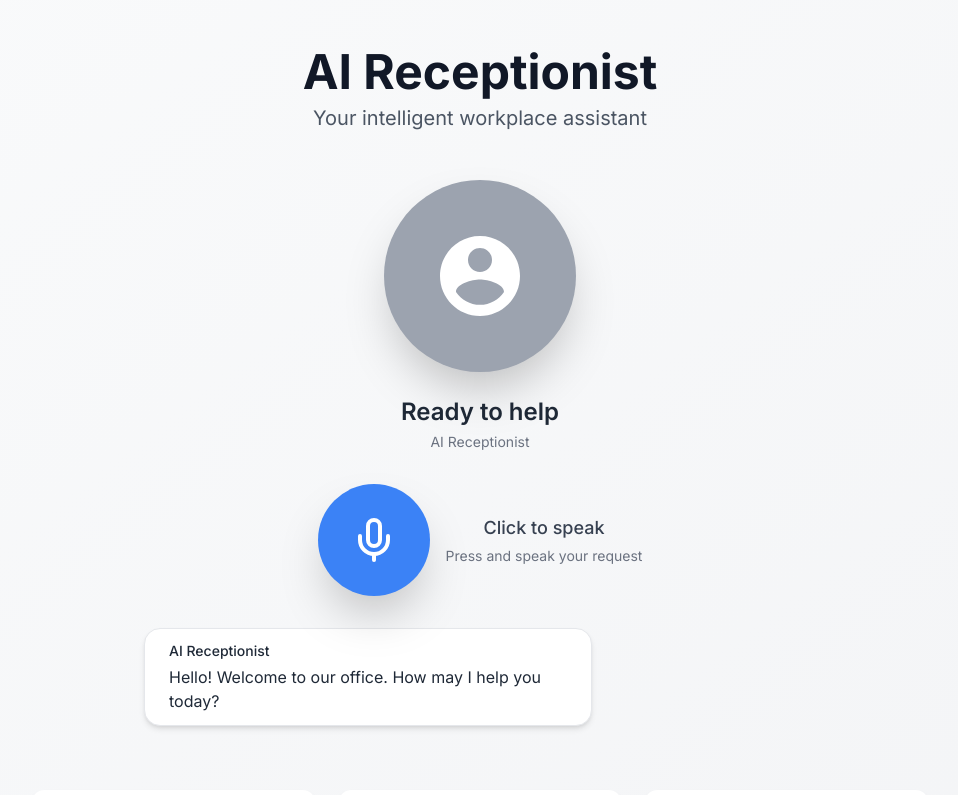
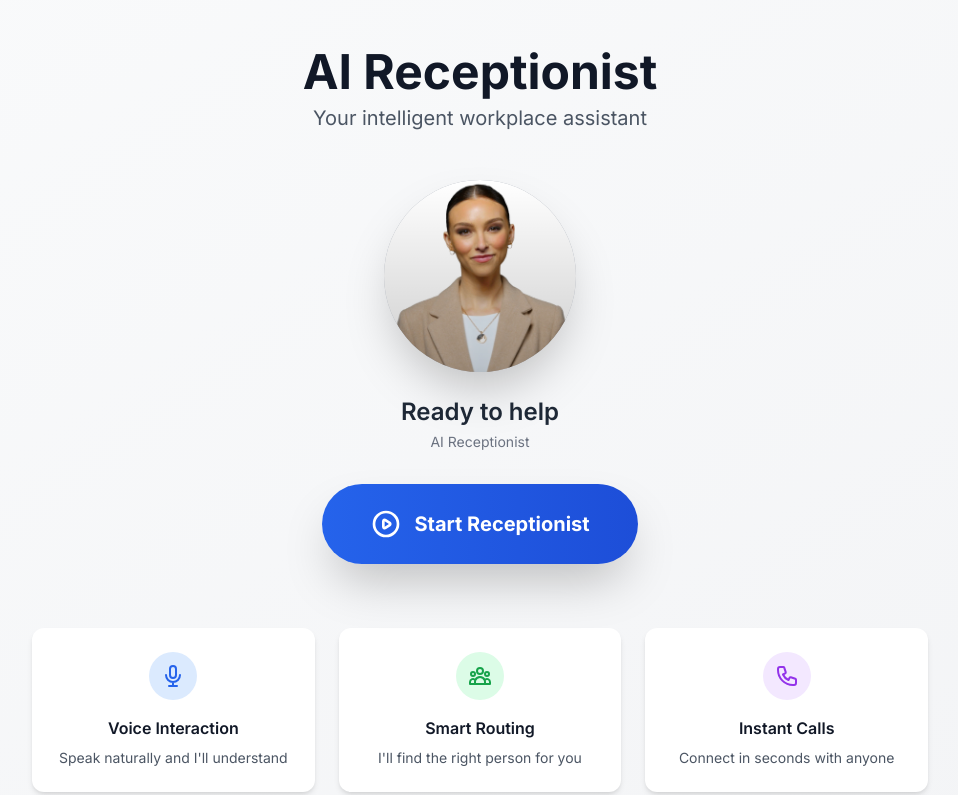
Before and after one commit to rammohanpatel/AI-Receptionist, a Next.js app: page / in a window 1280 px wide. Shown: the top 795 px of the page, without its empty margins (160-1118 px from the left). Built offline with nearby package versions, Linux system fonts and the light colour scheme.

Commit message:
add: camera + avatar

```diff
--- a/app/globals.css
+++ b/app/globals.css
@@ -17,3 +17,29 @@ body {
     )
     rgb(var(--background-start-rgb));
 }
+
+/* Custom Scrollbar Styles */
+.scrollbar-thin::-webkit-scrollbar {
+  width: 8px;
+}
+
+.scrollbar-thin::-webkit-scrollbar-track {
+  background: #f1f5f9;
+  border-radius: 10px;
+}
+
+.scrollbar-thin::-webkit-scrollbar-thumb {
+  background: #cbd5e1;
+  border-radius: 10px;
+  transition: background 0.2s;
+}
+
+.scrollbar-thin::-webkit-scrollbar-thumb:hover {
+  background: #94a3b8;
+}
+
+/* Firefox */
+.scrollbar-thin {
+  scrollbar-width: thin;
+  scrollbar-color: #cbd5e1 #f1f5f9;
+}
--- a/app/page.tsx
+++ b/app/page.tsx
@@ -20,23 +20,18 @@ export default function Home() {
     type: NotificationType;
   } | null>(null);
   const [countdown, setCountdown] = useState<number | undefined>(undefined);
+  const [isCameraActive, setIsCameraActive] = useState(false);
+  const [hasStarted, setHasStarted] = useState(false);
 
   const mediaRecorderRef = useRef<MediaRecorder | null>(null);
   const audioChunksRef = useRef<Blob[]>([]);
   const audioRef = useRef<HTMLAudioElement | null>(null);
   const hasInteractedRef = useRef(false);
+  const hasGreetedRef = useRef(false);
+  const videoRef = useRef<HTMLVideoElement | null>(null);
+  const videoStreamRef = useRef<MediaStream | null>(null);
 
-  useEffect(() => {
-    // Initialize with greeting (text only, audio will play on first interaction)
-    if (messages.length === 0) {
-      setTimeout(() => {
-        addMessage(
-          'Hello! Welcome to our office. How may I help you today?',
-          'assistant'
-        );
-      }, 500);
-    }
-  }, []);
+  // Removed auto-greeting - now triggered by Start button
 
   const showNotification = (message: string, type: NotificationType = 'info') => {
     setNotification({ message, type });
@@ -50,11 +45,99 @@ export default function Home() {
     ]);
   };
 
+  const startCamera = async () => {
+    try {
+      console.log('Requesting camera access...');
+      const stream = await navigator.mediaDevices.getUserMedia({
+        video: {
+          width: { ideal: 640 },
+          height: { ideal: 480 },
+          facingMode: 'user'
+        }
+      });
+      console.log('Camera stream obtained:', stream);
+      console.log('Video tracks:', stream.getVideoTracks());
+
+      videoStreamRef.current = stream;
+      setIsCameraActive(true);
+
+      // Wait a bit for state to update, then set video source
+      await new Promise(resolve => setTimeout(resolve, 100));
+
+      if (videoRef.current) {
+        console.log('Setting video srcObject');
+        videoRef.current.srcObject = stream;
+        // Force play the video
+        videoRef.current.onloadedmetadata = () => {
+          console.log('Video metadata loaded');
+          videoRef.current?.play().catch(err => console.error('Video play error:', err));
+        };
+      }
+    } catch (error) {
+      console.error('Error accessing camera:', error);
+      showNotification('Could not access camera. Continuing without video.', 'info');
+    }
+  };
+
+  const stopCamera = () => {
+    if (videoStreamRef.current) {
+      videoStreamRef.current.getTracks().forEach((track) => track.stop());
+      videoStreamRef.current = null;
+    }
+    if (videoRef.current) {
+      videoRef.current.srcObject = null;
+    }
+    setIsCameraActive(false);
+  };
+
+  // Play greeting audio with text message
+  const playGreetingAudio = async () => {
+    if (!hasGreetedRef.current) {
+      hasGreetedRef.current = true;
+      const greetingText = 'Hello! Welcome to our office. How may I help you today?';
+
+      // Add greeting message to conversation
+      addMessage(greetingText, 'assistant');
+
+      try {
+        const ttsResponse = await fetch('/api/text-to-speech', {
+          method: 'POST',
+          headers: { 'Content-Type': 'application/json' },
+          body: JSON.stringify({ text: greetingText }),
+        });
+
+        if (ttsResponse.ok) {
+          const audioBlob = await ttsResponse.blob();
+          const audioUrl = URL.createObjectURL(audioBlob);
+          const audio = new Audio(audioUrl);
+          audio.onended = () => URL.revokeObjectURL(audioUrl);
+          await audio.play().catch(() => {
+            // Silently fail if autoplay is still blocked
+            URL.revokeObjectURL(audioUrl);
+          });
+        } else {
+          console.log('TTS service unavailable - text will be displayed only');
+        }
+      } catch (error) {
+        console.log('Could not play greeting audio - continuing without voice');
+      }
+    }
+  };
+
+  // Handle Start button click
+  const handleStart = async () => {
+    setHasStarted(true);
+    hasInteractedRef.current = true;
+
+    // Start camera
+    await startCamera();
+
+    // Play greeting
+    await playGreetingAudio();
+  };
+
   const startListening = async () => {
     try {
-      // Mark that user has interacted
-      hasInteractedRef.current = true;
-
       const stream = await navigator.mediaDevices.getUserMedia({ audio: true });
       const mediaRecorder = new MediaRecorder(stream);
       mediaRecorderRef.current = mediaRecorder;
@@ -87,6 +170,7 @@ export default function Home() {
       setIsListening(false);
       setConversationState('thinking');
       setIsProcessing(true);
+      // Keep camera running - don't stop it
     }
   };
 
@@ -189,17 +273,19 @@ export default function Home() {
           } catch (playError: any) {
             if (playError.name === 'NotAllowedError') {
               console.log('Audio autoplay blocked - this will work after user interaction');
-              // Set state back to idle, audio will play on next user interaction
               setConversationState('idle');
             } else {
               throw playError;
             }
           }
         } else {
+          // TTS failed, but we already showed the text - just go back to idle
+          console.log('TTS service unavailable - showing text only');
           setConversationState('idle');
         }
       } catch (error) {
         console.error('Text-to-speech error:', error);
+        // Even if TTS fails, the text message is already displayed
         setConversationState('idle');
       }
     }
@@ -257,6 +343,28 @@ export default function Home() {
 
   return (
     <main className="min-h-screen bg-gradient-to-br from-gray-50 to-gray-100 py-12 px-4">
+      {/* Camera Video - Top Left */}
+      {isCameraActive && (
+        <div className="fixed top-4 left-4 z-[9999] rounded-xl overflow-hidden shadow-2xl border-4 border-blue-500 bg-gray-900">
+          <video
+            ref={videoRef}
+            autoPlay
+            playsInline
+            muted
+            className="w-80 h-60 object-cover"
+            onLoadedMetadata={(e) => {
+              console.log('Video element loaded metadata');
+              const video = e.currentTarget;
+              video.play().catch(err => console.error('Play failed:', err));
+            }}
+          />
+          <div className="absolute top-3 right-3 bg-red-500 text-white text-xs font-semibold px-3 py-1.5 rounded-full flex items-center space-x-2 shadow-lg">
+            <div className="w-2 h-2 bg-white rounded-full animate-pulse" />
+            <span>LIVE</span>
+          </div>
+        </div>
+      )}
+
       {/* Header */}
       <div className="text-center mb-12">
         <h1 className="text-5xl font-bold text-gray-900 mb-2">
@@ -276,6 +384,37 @@ export default function Home() {
 
         {/* Controls */}
         {!isCallActive && (
+          <>
+            {!hasStarted ? (
+              <div className="flex justify-center mb-8">
+                <button
+                  onClick={handleStart}
+                  className="group relative inline-flex items-center justify-center px-12 py-6 text-xl font-bold text-white bg-gradient-to-r from-blue-600 to-blue-700 rounded-full shadow-2xl hover:from-blue-700 hover:to-blue-800 transform hover:scale-105 transition-all duration-200 focus:outline-none focus:ring-4 focus:ring-blue-300"
+                >
+                  <svg
+                    className="w-8 h-8 mr-3"
+                    fill="none"
+                    stroke="currentColor"
+                    viewBox="0 0 24 24"
+                  >
+                    <path
+                      strokeLinecap="round"
+                      strokeLinejoin="round"
+                      strokeWidth={2}
+                      d="M14.752 11.168l-3.197-2.132A1 1 0 0010 9.87v4.263a1 1 0 001.555.832l3.197-2.132a1 1 0 000-1.664z"
+                    />
+                    <path
+                      strokeLinecap="round"
+                      strokeLinejoin="round"
+                      strokeWidth={2}
+                      d="M21 12a9 9 0 11-18 0 9 9 0 0118 0z"
+                    />
+                  </svg>
+                  Start Receptionist
+                  <span className="absolute inset-0 rounded-full bg-white opacity-0 group-hover:opacity-20 transition-opacity duration-200"></span>
+                </button>
+              </div>
+            ) : (
               <Controls
                 isListening={isListening}
                 isProcessing={isProcessing}
@@ -283,6 +422,8 @@ export default function Home() {
                 onStopListening={stopListening}
                 disabled={conversationState === 'calling'}
               />
+            )}
+          </>
         )}
 
         {/* Countdown Display */}
@@ -299,7 +440,7 @@ export default function Home() {
         <ConversationHistory messages={messages} />
 
         {/* Features Info */}
-        {messages.length <= 1 && (
+        {!hasStarted && (
           <div className="mt-16 grid grid-cols-1 md:grid-cols-3 gap-6 max-w-4xl mx-auto">
             <div className="bg-white p-6 rounded-xl shadow-md text-center">
               <div className="w-12 h-12 bg-blue-100 rounded-full flex items-center justify-center mx-auto mb-4">
--- a/components/Avatar.tsx
+++ b/components/Avatar.tsx
@@ -86,15 +86,15 @@ export default function Avatar({ state, isThinking }: AvatarProps) {
             ease: 'easeInOut',
           }}
         >
-          {/* Avatar Icon/Face */}
-          <div className="text-white">
-            <svg
-              className="w-24 h-24"
-              fill="currentColor"
-              viewBox="0 0 24 24"
-            >
-              <path d="M12 2C6.48 2 2 6.48 2 12s4.48 10 10 10 10-4.48 10-10S17.52 2 12 2zm0 3c1.66 0 3 1.34 3 3s-1.34 3-3 3-3-1.34-3-3 1.34-3 3-3zm0 14.2c-2.5 0-4.71-1.28-6-3.22.03-1.99 4-3.08 6-3.08 1.99 0 5.97 1.09 6 3.08-1.29 1.94-3.5 3.22-6 3.22z" />
-            </svg>
+          {/* Avatar Image - AI Receptionist */}
+          <div className="relative w-full h-full rounded-full overflow-hidden">
+            <img
+              src="/ai-receptionist.png"
+              alt="AI Receptionist"
+              className="w-full h-full object-cover"
+            />
+            {/* Overlay for better visibility */}
+            <div className="absolute inset-0 bg-gradient-to-t from-black/20 to-transparent" />
           </div>
 
           {/* Speaking Animation - Sound Waves */}
--- a/components/ConversationHistory.tsx
+++ b/components/ConversationHistory.tsx
@@ -2,16 +2,26 @@
 
 import { Message } from '@/types';
 import { motion } from 'framer-motion';
+import { useEffect, useRef } from 'react';
 
 interface ConversationHistoryProps {
   messages: Message[];
 }
 
 export default function ConversationHistory({ messages }: ConversationHistoryProps) {
+  const messagesEndRef = useRef<HTMLDivElement>(null);
+
+  // Auto-scroll to bottom when new messages arrive
+  useEffect(() => {
+    messagesEndRef.current?.scrollIntoView({ behavior: 'smooth' });
+  }, [messages]);
+
   if (messages.length === 0) return null;
 
   return (
-    <div className="w-full max-w-2xl mx-auto mt-8 space-y-4">
+    <div className="w-full max-w-2xl mx-auto mt-8">
+      {/* Scrollable container with max height */}
+      <div className="max-h-[400px] overflow-y-auto pr-2 space-y-4 scrollbar-thin scrollbar-thumb-gray-300 scrollbar-track-gray-100">
         {messages.map((message, index) => (
           <motion.div
             key={index}
@@ -34,6 +44,9 @@ export default function ConversationHistory({ messages }: ConversationHistoryPro
             </div>
           </motion.div>
         ))}
+        {/* Invisible element to scroll to */}
+        <div ref={messagesEndRef} />
+      </div>
     </div>
   );
 }
```
Also changed, not shown: app/api/text-to-speech/route.ts (+20 -0 lines), public/ai-receptionist.png (added). Lines whose indentation alone changed are shown as unchanged.
